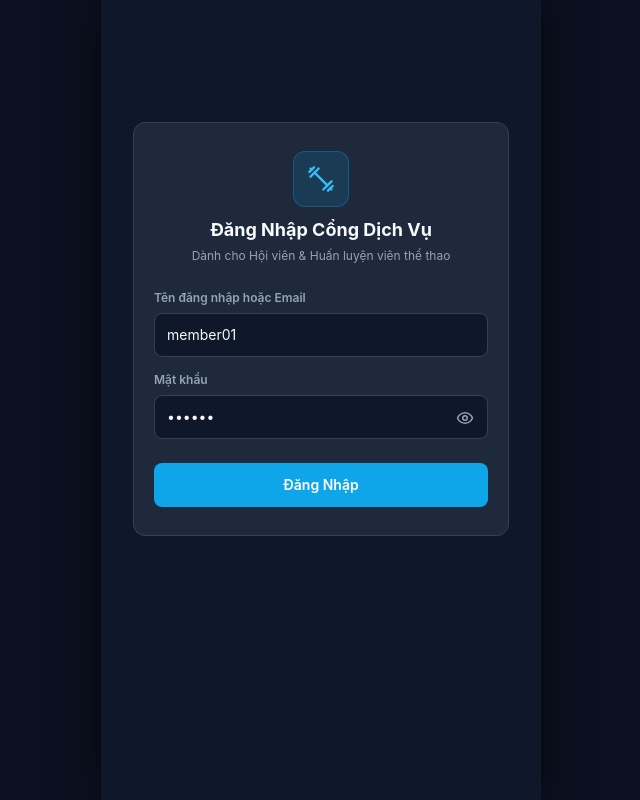
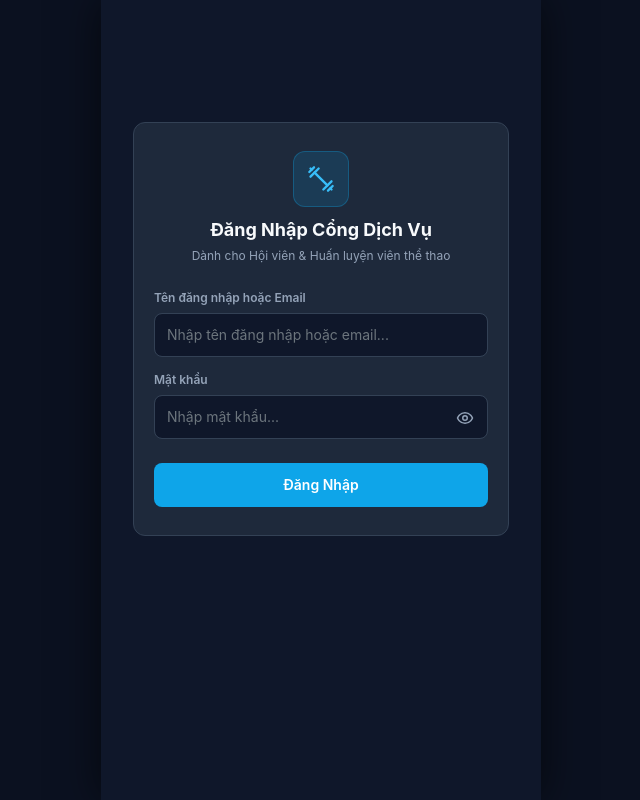
Before and after one commit to kkons2212/Gym-management, an ASP.NET Core app: page /login in a window 1280 px wide. Shown: the whole page, without its empty margins (319-959 px from the left). Run offline with ASP.NET Core 8, Linux system fonts and the light colour scheme; style sheets or scripts are compiled from the project's sources; some libraries are stand-ins or nearby versions.

Commit message:
feat(auth): remove hardcoded credentials and default autofill on desktop and web login pages

```diff
--- a/src/Client/GymManagement.Web/Components/Pages/Login.razor
+++ b/src/Client/GymManagement.Web/Components/Pages/Login.razor
@@ -34,7 +34,7 @@
                 <InputText id="username"
                            class="@($"form-control {(!string.IsNullOrEmpty(_usernameError) ? "is-invalid" : "")}")"
                            @bind-Value="_loginModel.Username"
-                           placeholder="member01 hoặc pt01"
+                           placeholder="Nhập tên đăng nhập hoặc email..."
                            autocomplete="username" />
                 @if (!string.IsNullOrEmpty(_usernameError))
                 {
@@ -49,7 +49,7 @@
                            type="@(_showPassword ? "text" : "password")"
                            class="form-control"
                            @bind="_loginModel.Password"
-                           placeholder="Nhập mật khẩu (123456)"
+                           placeholder="Nhập mật khẩu..."
                            autocomplete="current-password" />
                     <button type="button"
                             @onclick="TogglePasswordVisibility"
@@ -168,7 +168,7 @@
 
     public sealed class LoginModel
     {
-        public string Username { get; set; } = "member01";
-        public string Password { get; set; } = "123456";
+        public string Username { get; set; } = string.Empty;
+        public string Password { get; set; } = string.Empty;
     }
 }
```
Also changed, not shown: src/Client/GymManagement.Desktop/ViewModels/LoginViewModel.cs (+10 -3 lines), 1 other file.
